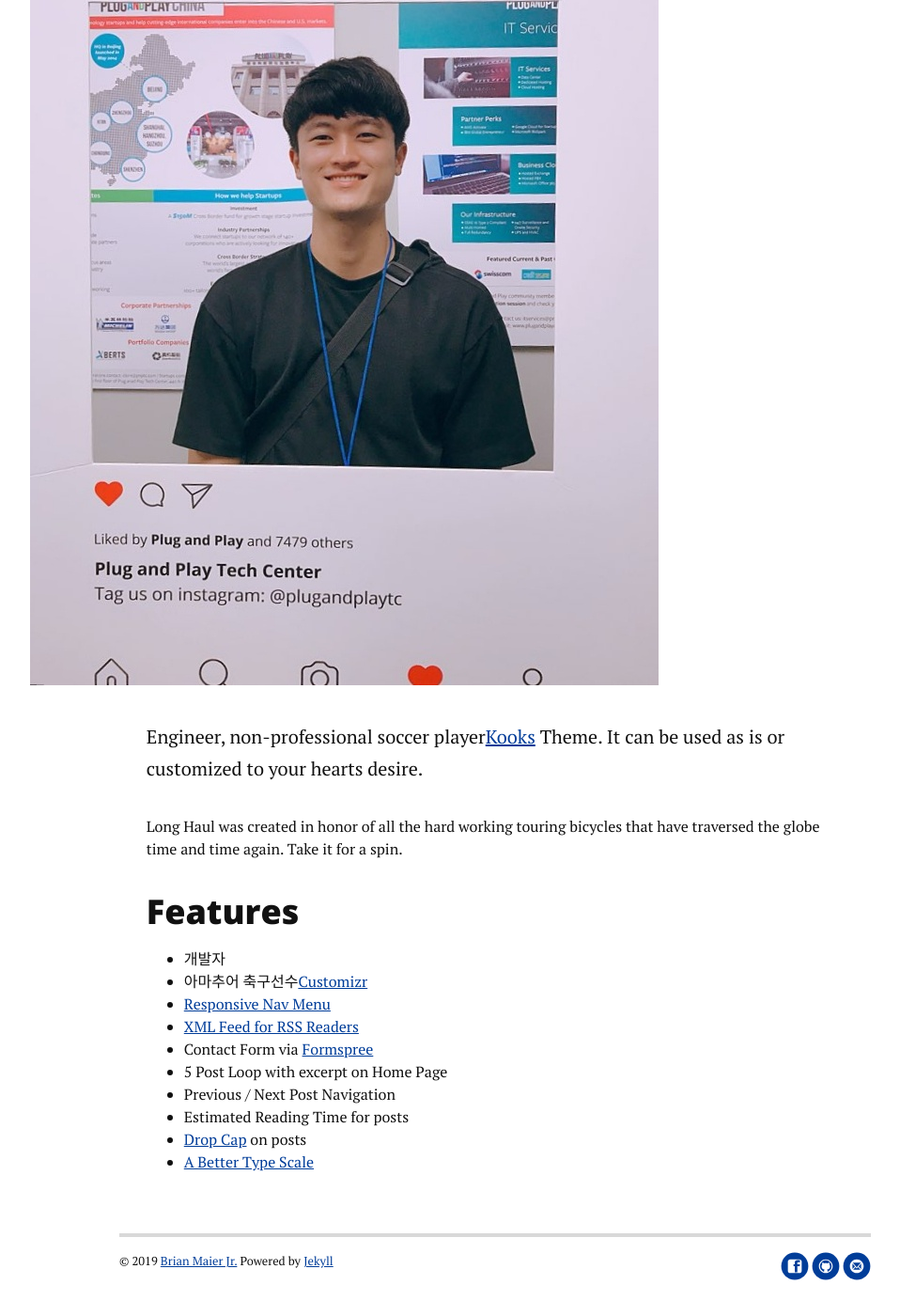
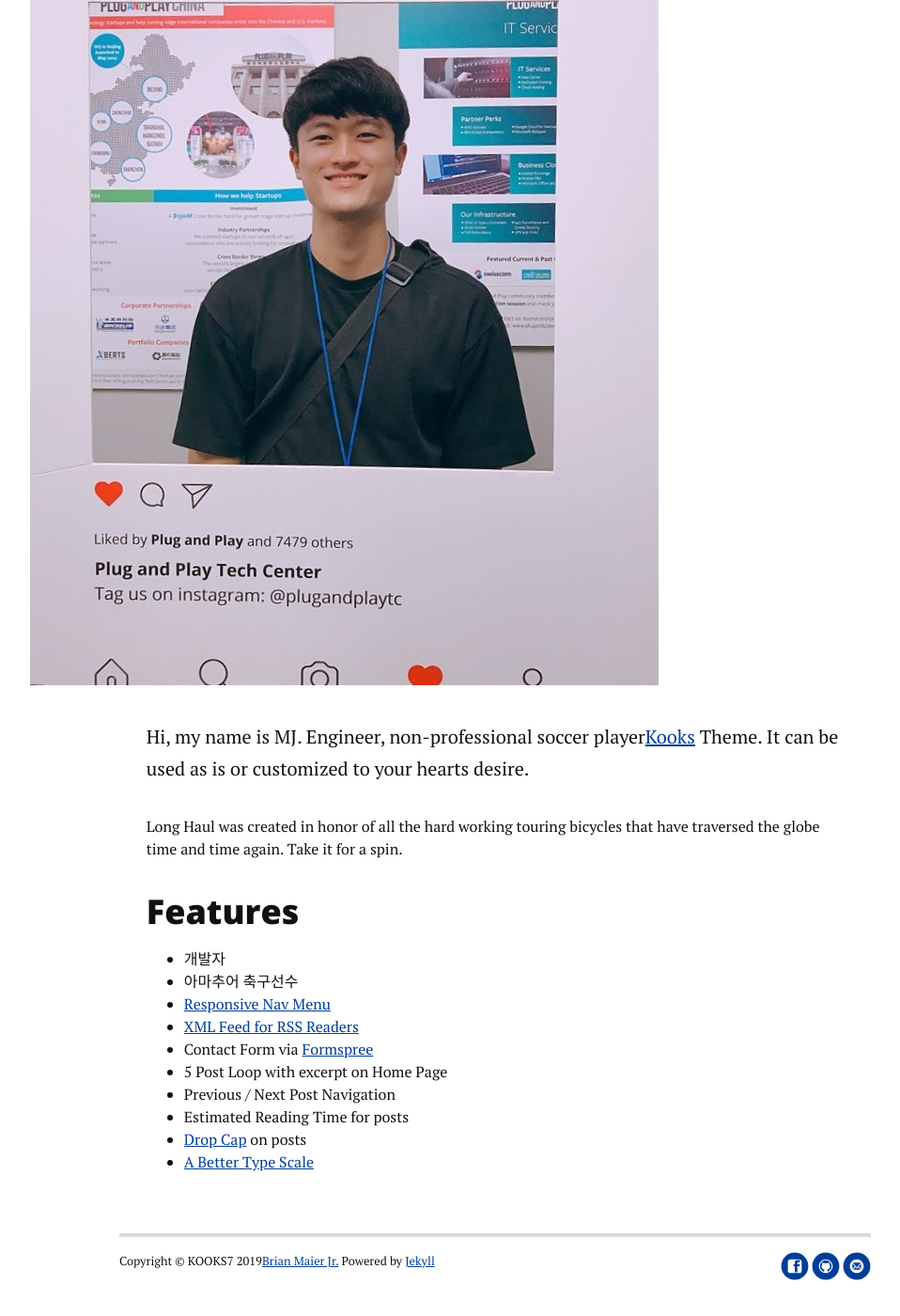
Before and after one commit to kooks7/kooks7.github.io, a Jekyll site: the page built from about.md, in a window 1280 px wide and 1400 px high, scrolled down 550 px. Shown: the whole window at 94% size, without its empty margins (113-1071 px from the left). Built offline with Jekyll 4.4.1, drawn with Linux system fonts in a browser that asks for light colours; nearby versions of some CDN libraries.

Commit message:
change Copy right

```diff
--- a/_includes/footer.html
+++ b/_includes/footer.html
@@ -1,6 +1,7 @@
 <div class="footer">
    <div class="container">
-      <p class="copy">&copy; {{ site.time | date: '%Y' }} <a href="http://brianmaierjr.com">Brian Maier Jr.</a> Powered by <a href="http://jekyllrb.com">Jekyll</a></p>
+      <p class="copy">Copyright &copy; KOOKS7 {{ site.time | date: '%Y' }}</p>
+      <p class="copy"><a href="http://brianmaierjr.com">Brian Maier Jr.</a> Powered by <a href="http://jekyllrb.com">Jekyll</a></p>
 
       <div class="footer-links">
          <ul class="noList">
--- a/about.md
+++ b/about.md
@@ -6,12 +6,12 @@ title: About Long Haul
 <div class="post">
 	<h1 class="pageTitle">About Kooks7</h1>
 	<img src="{{ '/assets/img/Me.jpg' | prepend: site.baseurl }}" alt="">
-	<p class="intro">Engineer, non-professional soccer player<a href="http://jekyllrb.com">Kooks</a> Theme. It can be used as is or customized to your hearts desire.</p>
+	<p class="intro">Hi, my name is MJ. Engineer, non-professional soccer player<a href="http://jekyllrb.com">Kooks</a> Theme. It can be used as is or customized to your hearts desire.</p>
 	<p>Long Haul was created in honor of all the hard working touring bicycles that have traversed the globe time and time again. Take it for a spin.</p>
 	<h2>Features</h2>
 	<ul>
 		<li>개발자</li>
-  		<li>아마추어 축구선수<a href="http://customizr.net/icons/">Customizr</a></li>
+  		<li>아마추어 축구선수</li>
   		<li><a href="http://responsive-nav.com/">Responsive Nav Menu</a></li>
   		<li><a href="https://github.com/snaptortoise/jekyll-rss-feeds">XML Feed for RSS Readers</a></li>
   		<li>Contact Form via <a href="http://formspree.io/">Formspree</a></li>
--- a/index.html
+++ b/index.html
@@ -1,6 +1,6 @@
 ---
 layout: default
-title: Minjae Blog
+title: MJ Blog
 ---
 
 <div class="home" id="home">
```
Also changed, not shown: category/DailyStudy.md (added, +5 -0 lines).
